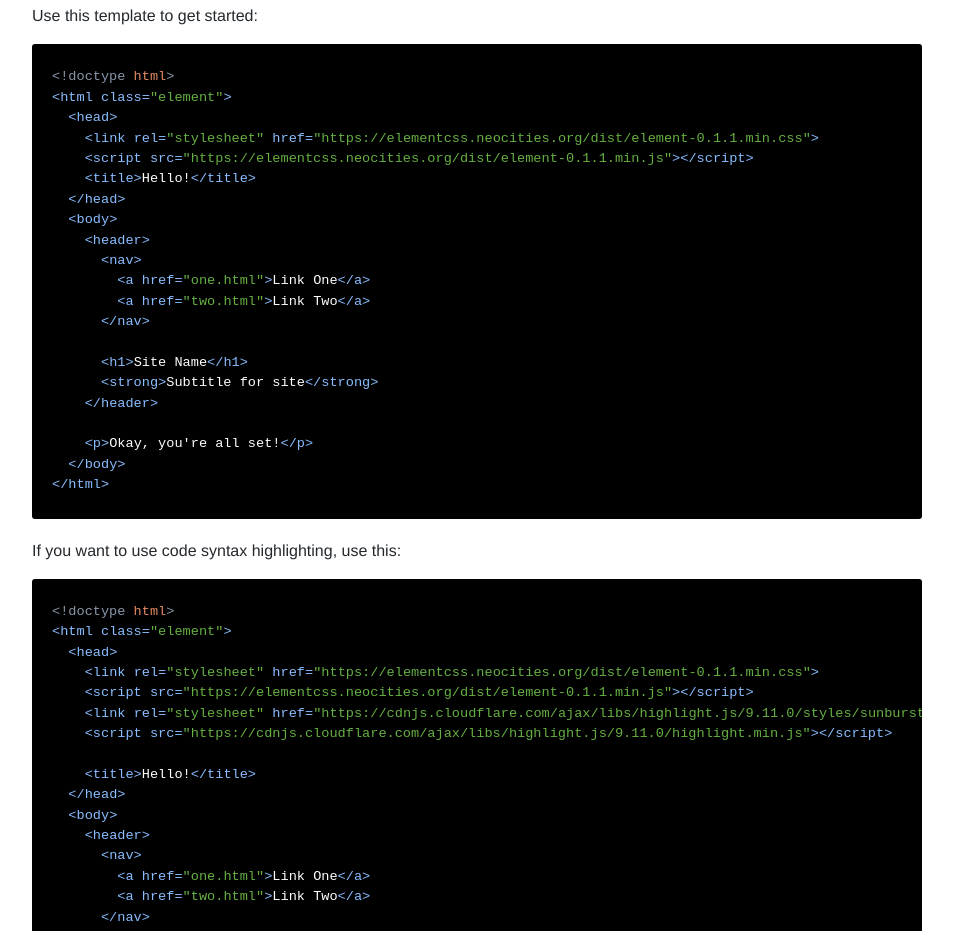
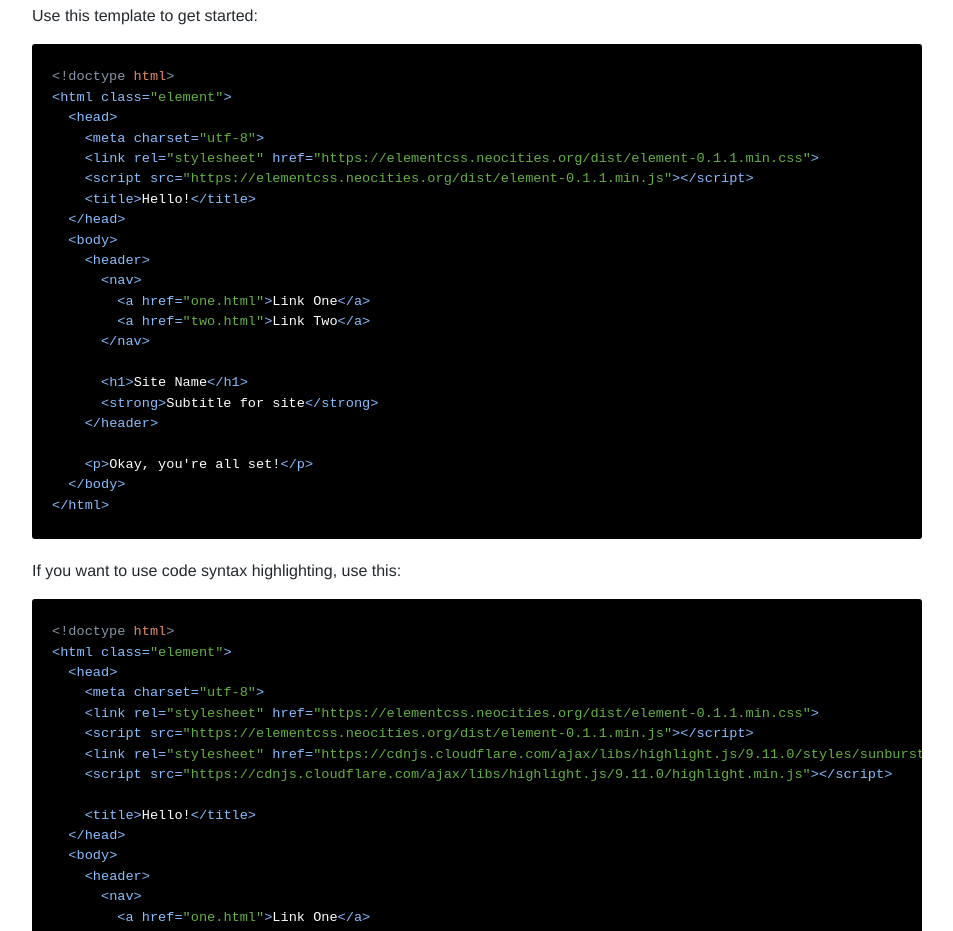
Before and after one commit to neocities/element, a website: page index.html in a window 1280 px wide. Shown: the part 3560-4491 px from the top of the page, without its empty margins (163-1116 px from the left). Drawn offline with nearby package versions, Linux system fonts and the light colour scheme.

Commit message:
more missing utf-8 meta charsets and lowercase it

```diff
--- a/index.html
+++ b/index.html
@@ -2,7 +2,7 @@
 <html class="element">
   <head>
     <title>Element CSS</title>
-    <meta charset="UTF-8">
+    <meta charset="utf-8">
     <meta name="viewport" content="initial-scale=1">
     <link rel="stylesheet" href="element.css">
     <script src="element.js"></script>
@@ -297,6 +297,7 @@
       <!doctype html>
       <html class="element">
         <head>
+          <meta charset="utf-8">
           <link rel="stylesheet" href="https://elementcss.neocities.org/dist/element-0.1.1.min.css">
           <script src="https://elementcss.neocities.org/dist/element-0.1.1.min.js"></script>
           <title>Hello!</title>
@@ -323,6 +324,7 @@
       <!doctype html>
       <html class="element">
         <head>
+          <meta charset="utf-8">
           <link rel="stylesheet" href="https://elementcss.neocities.org/dist/element-0.1.1.min.css">
           <script src="https://elementcss.neocities.org/dist/element-0.1.1.min.js"></script>
           <link rel="stylesheet" href="https://cdnjs.cloudflare.com/ajax/libs/highlight.js/9.11.0/styles/sunburst.min.css">
```
